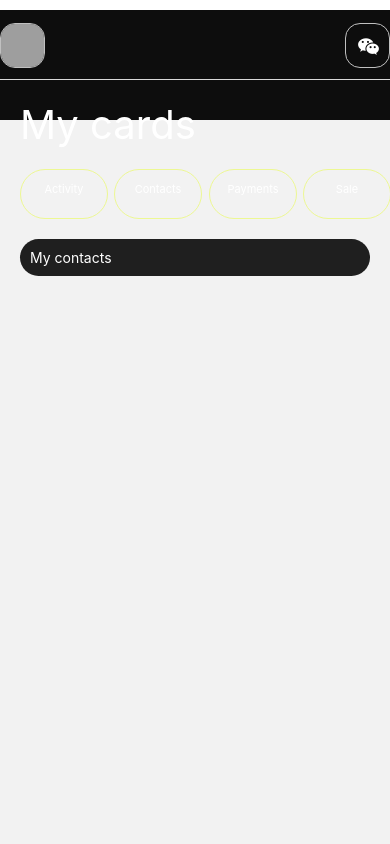
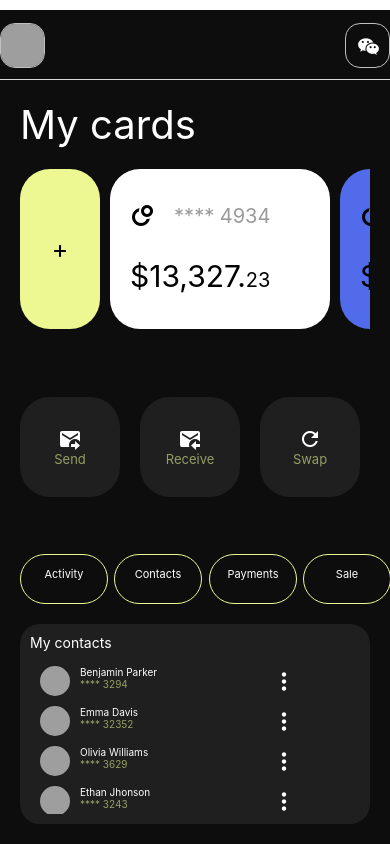
Before and after one commit to MarcoMR4/MateriaProgramacionMovil, a React Native app in the folder AwesomeProject/: screen /Screen1 in a window 390 px wide. Built offline with nearby package versions, Linux system fonts and the light colour scheme; grey boxes are pictures that could not be loaded.

Commit message:
3 screens

```diff
--- a/AwesomeProject/assets/index.js
+++ b/AwesomeProject/assets/index.js
@@ -0,0 +1 @@
+export {default as graph1} from './graph1.png'
--- /dev/null
+++ b/AwesomeProject/src/Components/U2T9/CardContact.jsx
@@ -0,0 +1,39 @@
+import { View, Text, StyleSheet, Image } from "react-native"
+import { Entypo } from '@expo/vector-icons';
+
+
+const CardContact = ({name, code, img}) => {
+    console.log(name)
+    return (
+        <View style = {styles.container}>
+            <View style={{flexDirection:"row"}}>
+                <Image
+                    style={{width: 30, height: 30, borderRadius: 50, marginRight: 10,}}
+                    source={{uri: img}}
+                />
+                <View style={{width: 100}}>
+                    <Text style={{color:'white', fontSize: 10,}}>{name}</Text>
+                    <Text style={{color:'#969e64', fontSize: 10}}>{code}</Text>
+                </View>
+
+            </View>
+            <Entypo name="dots-three-vertical" size={20} color="white" />
+        </View>
+    )
+}
+export default CardContact
+
+const styles = StyleSheet.create({
+    container: {
+        flexDirection: "row",
+        width: '80%',
+        height: 30,
+        backgroundColor: '#1f1f1f',
+        alignItems: "center",
+        textAlign: "center",
+        justifyContent: "center",
+        padding: 5,
+        margin: 5,
+        justifyContent: "space-between",
+    },
+})
--- /dev/null
+++ b/AwesomeProject/src/Components/U2T9/CardTransaction.jsx
@@ -0,0 +1,53 @@
+import { View, Text, StyleSheet } from "react-native"
+import { Ionicons } from '@expo/vector-icons';
+
+
+const CardTransaction = ({name, date, amount}) => {
+    console.log(name)
+    return (
+        <View style = {styles.container}>
+            <View style={{flexDirection:"row"}}>
+                <View
+                style={{borderWidth: 1,
+                    borderColor: 'black',
+                    borderRadius: 30,
+                    backgroundColor: 'black',
+                    width: 40,
+                    height: 40,
+                    padding: 5,
+                    alignItems: "center",
+                    marginRight: 10,
+                }}
+                >
+                    <Ionicons name="ios-download" size={24} color="#edf893" />
+                </View>
+
+                <View style={{width: 200}}>
+                    <Text style={{color:'black', fontSize: 12,}}>{name}</Text>
+
+                    <Text style={{color:'#969e64', fontSize: 12}}>{date}</Text>
+
+                </View>
+
+            </View>
+            <Text style={{color:'black', fontSize: 15, fontWeight: "bold"}}>{amount}</Text>
+        </View>
+    )
+}
+export default CardTransaction
+
+const styles = StyleSheet.create({
+    container: {
+        flex: 1,
+        flexDirection: "row",
+        width: '80%',
+        height: 40,
+        backgroundColor: '#edf893',
+        alignItems: "center",
+        textAlign: "center",
+        justifyContent: "center",
+        padding: 1,
+        marginBottom: 15,
+        justifyContent: "space-between",
+    },
+})
--- a/AwesomeProject/src/Constants/contacts.js
+++ b/AwesomeProject/src/Constants/contacts.js
@@ -1,8 +1,18 @@
-
+const person4 = 'https://clipart-library.com/new_gallery/8-87650_person-vector-png-full-body-person-icon.png'
+const person2 = 'https://www.seekpng.com/png/detail/17-176376_person-free-download-and-person-icon-png.png'
+const person3 = 'https://www.seekpng.com/png/full/34-341631_woman-png-image-woman-in-black-dres-and.png'
+const person1 = 'https://www.seekpng.com/png/full/14-146665_man-person-avatar-face-head-portrait-glass-person.png'
 
 export const CONTACTS = [
-    {name: 'Benjamin Parker', code: '**** 3294'},
-    {name: 'Emma Davis', code: '**** 32352'},
-    {name: 'Olivia Williams', code: '**** 3629'},
-    {name: 'Ethan Jhonson', code: '**** 3243'},
+    {name: 'Benjamin Parker', code: '**** 3294', img: person1},
+    {name: 'Emma Davis', code: '**** 32352', img: person2},
+    {name: 'Olivia Williams', code: '**** 3629', img: person3},
+    {name: 'Ethan Jhonson', code: '**** 3243', img: person4},
 ]
+
+export const TRANSACTIONS = [
+    {name: 'Benjamin Parker', date: 'May 7, 2023', amount: '+$1,220.00'},
+    {name: 'Emma Davis', date: 'May 7, 2023', amount: '-$10.00'},
+    {name: 'Olivia Williams', date: 'May 7, 2023', amount: '+$280.00'},
+    {name: 'Ethan Jhonson', date: 'May 7, 2023', amount: '-$880.00'},
+]
--- a/AwesomeProject/src/Routes/RouterU2T9.jsx
+++ b/AwesomeProject/src/Routes/RouterU2T9.jsx
@@ -4,6 +4,7 @@ import { NavigationContainer } from '@react-navigation/native';
 import 'react-native-gesture-handler';
 import { View, StyleSheet, Text, Image } from "react-native";
 import Screen3 from "../Screens/U2T9/Screen3";
+import Screen2 from "../Screens/U2T9/Screen2";
 import Screen1 from "../Screens/U2T9/Screen1";
 import { MaterialCommunityIcons } from '@expo/vector-icons';
 import { TouchableOpacity } from "react-native";
@@ -15,7 +16,7 @@ const RouterU2T9 = () => {
     return (
         <NavigationContainer>
                 <Stack.Navigator
-                    initialRouteName="Screen1"
+                    initialRouteName="Screen3"
                     screenOptions={{
                         headerStyle: {
                             backgroundColor: '#0d0d0d',
@@ -57,6 +58,17 @@ const RouterU2T9 = () => {
                             />
                         }}
                      />
+                     <Stack.Screen
+                        name="Screen2"
+                        component={Screen2}
+                        options = {{
+                            headerShown: true,
+                            headerMode: 'screen',
+                            title: '',
+                            headerTintColor: 'white',
+                            headerTitleAlign: "center",
+                        }}
+                     />
                     <Stack.Screen
                         name="Screen3"
                         component={Screen3}
--- a/AwesomeProject/src/Screens/U2T9/Screen1.jsx
+++ b/AwesomeProject/src/Screens/U2T9/Screen1.jsx
@@ -1,7 +1,9 @@
 
-import { View, Text, StyleSheet, TouchableOpacity, ScrollView } from "react-native"
+import { View, Text, StyleSheet, TouchableOpacity, ScrollView, FlatList } from "react-native"
 import { MaterialCommunityIcons } from '@expo/vector-icons';
 import Card from "../../Components/U2T9/Card";
+import CardContact from "../../Components/U2T9/CardContact";
+import { CONTACTS } from "../../Constants/contacts";
 
 const Screen1 = () => {
     return (
@@ -151,15 +153,21 @@ const Screen1 = () => {
 
 
             <View style={styles.bottomContainer}>
-                <Text style={{color: 'white'}}>My contacts</Text>
+                <Text style={{color: 'white', marginBottom: 10,}}>My contacts</Text>
+                <FlatList
+                    data={CONTACTS}
+                    renderItem={({item: {name, img, code}}) => (
+                        <TouchableOpacity>
+                             <CardContact
+                                name={name}
+                                img={img}
+                                code={code}
+                             />
+                        </TouchableOpacity>
+                    )}
+                />
 
             </View>
-
-
-
-
-
-
         </View>
     )
 }
@@ -167,7 +175,7 @@ export default Screen1
 
 const styles = StyleSheet.create({
     container: {
-        flex: 0,
+        flex: 1,
         backgroundColor: '#0d0d0d',
         padding: 20,
 
@@ -177,6 +185,7 @@ const styles = StyleSheet.create({
         borderRadius: 20,
         marginTop: 20,
         width: '100%',
+        height: 200,
         padding: 10,
     },
 })
--- /dev/null
+++ b/AwesomeProject/src/Screens/U2T9/Screen2.jsx
@@ -0,0 +1,74 @@
+import { View, Text, StyleSheet, Image, TouchableOpacity, FlatList} from "react-native"
+import { graph1 } from "../../../assets"
+import { TRANSACTIONS } from "../../Constants/contacts"
+import CardTransaction from "../../Components/U2T9/CardTransaction"
+
+const Screen2 = () => {
+    return (
+        <View style={styles.container}>
+
+            <Text style={{fontSize: 15, color: '#757575', marginBottom: 5}}>Total Balance</Text>
+            <Text style={{fontSize: 30, color: 'white', marginBottom: 10}}>32,751.86</Text>
+
+            <View style={{flexDirection: "row", justifyContent: "space-around"}}>
+                <TouchableOpacity>
+                    <Text style={{fontSize: 15, color: '#757575', marginRight: 25}}>Day</Text>
+                </TouchableOpacity>
+                <TouchableOpacity>
+                    <Text style={{fontSize: 15, color: '#757575', marginRight: 25}}>Week</Text>
+                </TouchableOpacity>
+                <TouchableOpacity>
+                    <Text style={{fontSize: 15, color: '#939a5f', marginRight: 25}}>Month</Text>
+                </TouchableOpacity>
+                <TouchableOpacity>
+                    <Text style={{fontSize: 15, color: '#757575', marginRight: 25}}>Year</Text>
+                </TouchableOpacity>
+            </View>
+            <Image
+                style={{width: '100%'}}
+                source={graph1}
+            />
+
+        <View style={styles.bottomContainer}>
+            <Text style={{color: '#828a52', marginBottom: 5, fontWeight:"bold", fontSize: 20, textAlign:"center"}}>
+                _____
+            </Text>
+            <Text style={{color: 'black', marginBottom: 5, fontWeight:"bold", fontSize: 20}}>
+                Transactions
+            </Text>
+            <FlatList
+                data={TRANSACTIONS}
+                renderItem={({item: {name, date, amount} }) => (
+                    <TouchableOpacity>
+                             <CardTransaction
+                                name={name}
+                                date={date}
+                                amount={amount}
+                             />
+                    </TouchableOpacity>
+                )}
+            />
+        </View>
+
+    </View>
+    )
+}
+export default Screen2
+
+const styles = StyleSheet.create({
+    container: {
+        flex: 1,
+        backgroundColor: '#0d0d0d',
+        alignItems: "center",
+        padding: 0,
+    },
+    bottomContainer: {
+        backgroundColor: '#edf893',
+        borderRadius: 20,
+        marginTop: 5,
+        width: '100%',
+        height: 300,
+        paddingHorizontal: 10,
+    },
+
+})
```
Also changed, not shown: AwesomeProject/assets/graph1.png (added).
